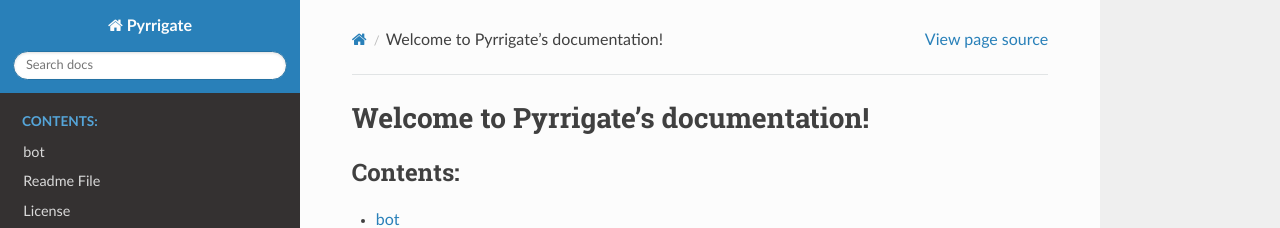
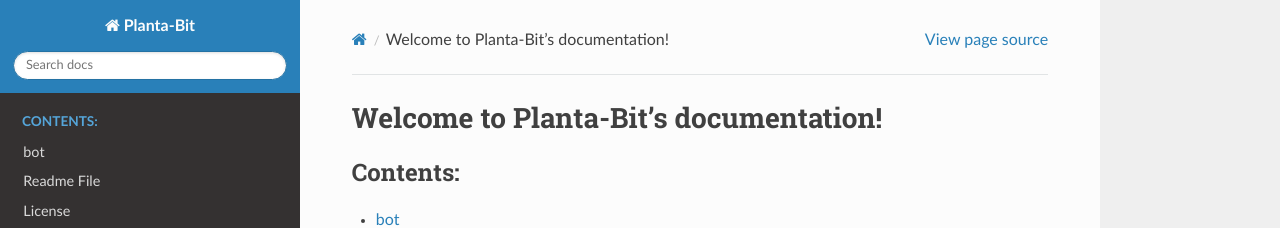
Before and after one commit to marsolmos/pyrrigate, a Sphinx documentation site: the page built from docs/source/index.rst, in a window 1280 px wide. Shown: the top 228 px of the page. Built offline with Sphinx 7.4.7 and the Read the Docs theme 2.0.0, drawn with Linux system fonts in a browser that asks for light colours.

Commit message:
Replace all refereces to old repo name

```diff
--- a/docs/source/conf.py
+++ b/docs/source/conf.py
@@ -19,7 +19,7 @@
 
 # -- Project information -----------------------------------------------------
 
-project = 'Pyrrigate'
+project = 'Planta-Bit'
 copyright = '2021, Mariano Sánchez Olmos'
 author = 'Mariano Sánchez Olmos'
 
--- a/docs/source/index.rst
+++ b/docs/source/index.rst
@@ -1,9 +1,9 @@
-.. Pyrrigate documentation master file, created by
+.. Planta-Bit documentation master file, created by
    sphinx-quickstart on Thu May 13 11:41:35 2021.
    You can adapt this file completely to your liking, but it should at least
    contain the root `toctree` directive.
 
-Welcome to Pyrrigate's documentation!
+Welcome to Planta-Bit's documentation!
 =====================================
 
 .. toctree::
```
Also changed, not shown: 1 other file.
